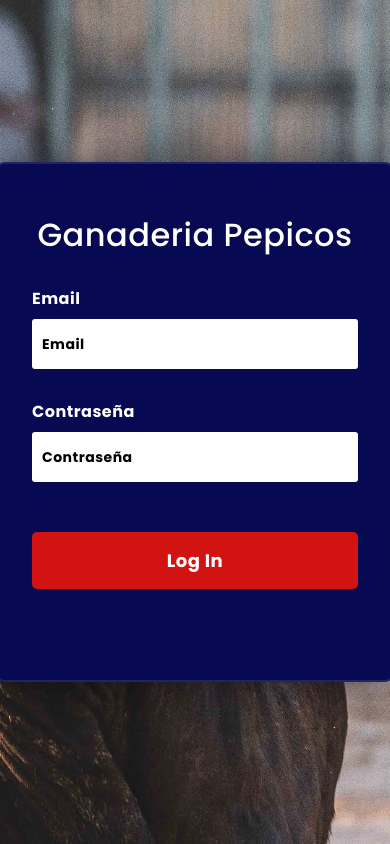
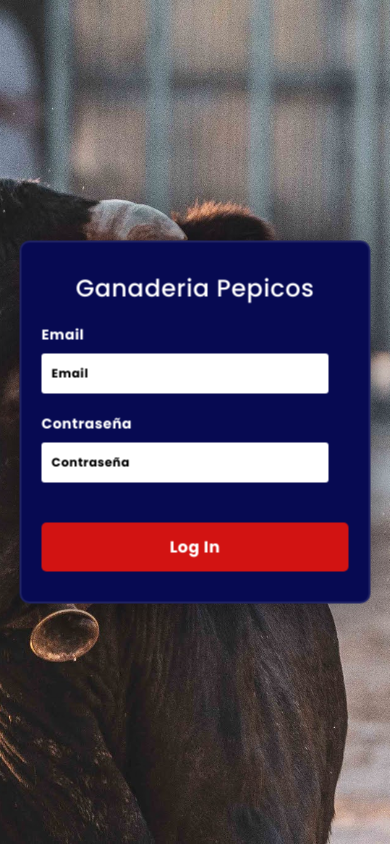
Before and after one commit to Haktor23/TFG_Compartit, an Angular app: page /auth in a window 390 px wide. Built offline with nearby package versions, Linux system fonts and the light colour scheme.

Commit message:
Avançem estils a falta de filtrar per mes i any

```diff
--- a/src/components/animales/animales.component.css
+++ b/src/components/animales/animales.component.css
@@ -128,8 +128,14 @@ textarea[name="observaciones"] {
         margin-top: 2em;
     }
 
-    .toro {
-        flex-wrap: wrap;
+    .lesionados {
+        width: 80%;
+    }
+
+    .toro,
+    .vaca,
+    .lesiones {
+        flex-direction: column;
     }
 
 }
--- a/src/components/auth/auth.component.css
+++ b/src/components/auth/auth.component.css
@@ -111,7 +111,64 @@ button {
 button:hover {
 
 
-  background-color:  #a00e0e;
+  background-color: #a00e0e;
 
 
 }
+
+@media screen and (max-width: 768px) {
+  .background {
+    display: flex;
+    justify-content: center;
+    align-items: center;
+    height: 100vh;
+  }
+
+  .background .shape {
+    display: none;
+  }
+
+  form {
+    width: 90%;
+    max-width: 400px;
+    height: auto;
+    padding: 30px 20px;
+    background-color: #070A52;
+    border-radius: 10px;
+    box-shadow: 0 0 40px rgba(8, 7, 16, 0.6);
+    border: 2px solid rgba(255, 255, 255, 0.1);
+    backdrop-filter: blur(10px);
+  }
+
+  form h3 {
+    font-size: 24px;
+    line-height: 32px;
+    text-align: center;
+  }
+
+  label {
+    margin-top: 20px;
+    font-size: 14px;
+    display: block;
+  }
+
+  input {
+    height: 40px;
+    font-size: 12px;
+    width: calc(100% - 20px);
+    padding: 0 10px;
+  }
+
+  button {
+    margin-top: 40px;
+    font-size: 16px;
+    padding: 12px 0;
+    width: 100%;
+    background-color: #D21312;
+    color: white;
+    border-radius: 5px;
+    cursor: pointer;
+    border: none;
+    outline: none;
+  }
+}
--- a/src/components/auth/auth.component.ts
+++ b/src/components/auth/auth.component.ts
@@ -17,7 +17,7 @@ export class AuthComponent {
   constructor(private firebaseService: FirebaseService, private router: Router) { }
 
   ngOnInit() {
-    if (Token == null) {
+    if (AuthenticatorAssertionResponse == null) {
       this.router.navigate(['/login']);
     }
   }
@@ -33,10 +33,12 @@ export class AuthComponent {
     const { email, password } = this.form.value;
     try {
       await this.firebaseService.login(email, password);
+      // Si el inicio de sesión es exitoso, navega a '/evento'
       this.router.navigate(['/evento']);
     } catch (error) {
-      // Manejar el error de inicio de sesión
+      // Si hay un error durante el inicio de sesión, establece el mensaje de error
       this.error = "Correo electrónico o contraseña incorrectos.";
+      // Alternativamente, puedes limpiar el formulario u realizar otras acciones relacionadas con el error aquí
     }
   }
 }
--- a/src/components/editar-animales/editar-animales.component.css
+++ b/src/components/editar-animales/editar-animales.component.css
@@ -0,0 +1,30 @@
+table {
+    width: 80%;
+    margin: 20px auto;
+    background-color: rgba(255, 255, 255, 0.8);
+    border-collapse: collapse;
+}
+
+th,
+td {
+    border: 1px solid black;
+    padding: 8px;
+}
+
+
+.container {
+    width: 80%;
+    margin: 20px auto;
+    background-color: rgba(255, 255, 255, 0.8);
+    border: 1px solid black;
+    padding: 20px;
+}
+
+input[type="text"],
+input[type="number"],
+input[type="date"],
+textarea[name="observaciones"] {
+    width: calc(100% - 10px);
+    padding: 5px;
+    margin-bottom: 10px;
+}
--- a/src/components/editar-animales/editar-animales.component.html
+++ b/src/components/editar-animales/editar-animales.component.html
@@ -26,5 +26,6 @@
             <input type="file" class="form-control-file" id="imagen" name="imagen" (change)="onFileSelected($event)">
         </div>
         <button type="submit" class="btn btn-primary">Guardar Cambios</button>
+
     </form>
 </div>
--- a/src/components/editar-animales/editar-animales.component.ts
+++ b/src/components/editar-animales/editar-animales.component.ts
@@ -29,6 +29,7 @@ export class EditarAnimalesComponent implements OnInit {
   guardarCambios() {
     this.firebaseService.actualizarAnimal(this.animalId, this.animalData).then(() => {
       console.log('Animal actualizado correctamente');
+      this.router.navigate(['/info-animales/' + this.animalId]);
     }).catch(error => {
       console.error('Error al actualizar el animal:', error);
     });
--- a/src/components/info-animales/info-animales.component.css
+++ b/src/components/info-animales/info-animales.component.css
@@ -2,15 +2,18 @@ body {
     font-family: Arial, sans-serif;
     margin: 0;
     padding: 0;
-    background-color: rgba(0, 0, 0, 0.1); /* Fondo gris opaco */
+    background-color: rgba(0, 0, 0, 0.1);
+    /* Fondo gris opaco */
 }
 
 .container {
     display: flex;
     align-items: center;
-    justify-content: space-between; /* Ajustar espacio entre elementos */
+    justify-content: space-between;
+    /* Ajustar espacio entre elementos */
     margin: 20px auto;
-    max-width: 900px; /* Ajustar el ancho máximo */
+    max-width: 900px;
+    /* Ajustar el ancho máximo */
     background-color: rgba(255, 255, 255, 0.9);
     border-radius: 10px;
     padding: 20px;
@@ -25,18 +28,22 @@ body {
 
 .image-container {
     flex: 0 0 auto;
-    margin-bottom: 20px; /* Espacio entre imagen y separador */
+    margin-bottom: 20px;
+    /* Espacio entre imagen y separador */
 }
 
 .image-container img {
-    width: 100%; /* Ajustar el ancho de la imagen */
-    height: auto; /* Ajustar la altura de la imagen automáticamente */
+    width: 100%;
+    /* Ajustar el ancho de la imagen */
+    height: auto;
+    /* Ajustar la altura de la imagen automáticamente */
     border-radius: 10px;
 }
 
 .separator {
     border-left: 2px solid #ccc;
-    height: 200px; /* Ajusta según la altura de la imagen */
+    height: 200px;
+    /* Ajusta según la altura de la imagen */
     margin: 0 20px;
 }
 
@@ -44,35 +51,57 @@ body {
 
 .data-container h2 {
     margin-top: 0;
-    text-align: center; /* Centrar título */
+    text-align: center;
+    /* Centrar título */
 }
 
 .data-container ul {
     list-style-type: none;
     padding: 0;
-    text-align: left; /* Alinear texto a la izquierda */
+    text-align: left;
+    /* Alinear texto a la izquierda */
 }
 
 .data-container ul li {
     margin-bottom: 10px;
 }
 
+button {
+    margin: 2px;
+}
+
+
+
+.botonesAnimales {
+    display: flex;
+    justify-content: center;
+    flex-wrap: wrap;
+}
+
 /* Media query para dispositivos móviles */
 @media only screen and (max-width: 850px) {
     .container {
-        flex-direction: column; /* Cambiar a disposición de columna */
-        align-items: stretch; /* Estirar elementos */
+        flex-direction: column;
+        /* Cambiar a disposición de columna */
+        align-items: stretch;
+        /* Estirar elementos */
     }
 
     .image-container {
-        margin-bottom: 0; /* Eliminar espacio inferior */
+        margin-bottom: 0;
+        /* Eliminar espacio inferior */
     }
 
     .separator {
-        border-top: none; /* Eliminar borde superior */
-        border-left: 2px solid #ccc; /* Volver al borde izquierdo */
-        height: auto; /* Ajustar altura automática */
-        width: 100%; /* Ajustar ancho al 100% */
-        margin: 20px 0; /* Espacio vertical entre la imagen y el separador */
+        border-top: none;
+        /* Eliminar borde superior */
+        border-left: 2px solid #ccc;
+        /* Volver al borde izquierdo */
+        height: auto;
+        /* Ajustar altura automática */
+        width: 100%;
+        /* Ajustar ancho al 100% */
+        margin: 20px 0;
+        /* Espacio vertical entre la imagen y el separador */
     }
 }
--- a/src/components/info-animales/info-animales.component.html
+++ b/src/components/info-animales/info-animales.component.html
@@ -11,9 +11,13 @@
             <li><strong>Número:</strong> {{animalData?.numero}}</li>
             <li><strong>Género:</strong> {{animalData?.genero}}</li>
             <li><strong>Guarismo:</strong> {{animalData?.guarismo}}</li>
-            <button (click)="eliminarAnimal(animalId)" class="eliminar">Eliminar</button>
-            <button (click)="marcarComoLesionado(animalId)" class="editar">Lesionado</button>
-            <button (click)="editarAnimal(animalId)" class="editar">Editar</button>
+            <div class="botonesAnimales">
+                <button (click)="eliminarAnimal(animalId)" class="eliminar">Eliminar</button>
+                <button (click)="marcarComoLesionado(animalId)" class="editar">Lesionado</button>
+                <button (click)="editarAnimal(animalId)" class="editar">Editar</button>
+                <button [routerLink]="['/animales']" routerLinkActive="router-link-active"
+                    class="volver">Volver</button>
+            </div>
         </ul>
     </div>
 </div>
--- a/src/components/info-animales/info-animales.component.ts
+++ b/src/components/info-animales/info-animales.component.ts
@@ -1,11 +1,11 @@
 import { Component, Input, OnInit } from '@angular/core';
-import { ActivatedRoute, Router } from '@angular/router';
+import { Router, RouterModule } from '@angular/router';
 import { FirebaseService } from '../../firebase.service';
 
 @Component({
   selector: 'app-info-animales',
   standalone: true,
-  imports: [],
+  imports: [RouterModule],
   templateUrl: './info-animales.component.html',
   styleUrl: './info-animales.component.css'
 })
--- a/src/components/vehiculos/vehiculos.component.css
+++ b/src/components/vehiculos/vehiculos.component.css
@@ -10,9 +10,9 @@ th,
 td {
     padding: 8px;
 }
-tr {
-    border-top: solid 1px black;
-}
+
+tr {}
+
 
 
 form {
@@ -31,3 +31,32 @@ textarea[name="observaciones"] {
     padding: 5px;
     margin-bottom: 10px;
 }
+
+.borde {
+    border: 1px solid black;
+}
+
+.borde:first-of-type {
+    border-top-left-radius: 15px;
+    border-top-right-radius: 15px;
+}
+
+@media (min-width: 769px) {
+    .tablaVehiculosMovil {
+        display: none;
+    }
+}
+
+@media (max-width: 768px) {
+
+    .tablaVehiculosGrande {
+        display: none;
+    }
+
+    table {
+        display: flex;
+        width: 80%;
+        flex-direction: column;
+    }
+
+}
--- a/src/styles.css
+++ b/src/styles.css
@@ -96,6 +96,24 @@ body {
   background-color: rgb(5, 95, 5);
 }
 
+.volver {
+  font-weight: bold;
+  color: black;
+  display: inline-block;
+  width: auto;
+  padding: 10px 20px;
+  background-color: rgb(185, 183, 183);
+  border: none;
+  border-radius: 5px;
+  cursor: pointer;
+  transition: background-color 0.3s;
+}
+
+.volver:hover {
+  font-weight: bold;
+  background-color: rgb(121, 123, 121);
+}
+
 .titulo {
   display: flex;
   justify-content: center;
@@ -104,12 +122,13 @@ body {
 .borde-gris {
   display: flex;
   background-color: #f0f0f0;
-  width: 15%;
+
   height: 3em;
   align-items: center;
   justify-content: center;
   border-radius: 30px;
   opacity: 0.8;
+  padding: 0 1em;
 }
 
 .tituloanimales {
```
Also changed, not shown: src/components/vehiculos/vehiculos.component.html (+39 -2 lines).
